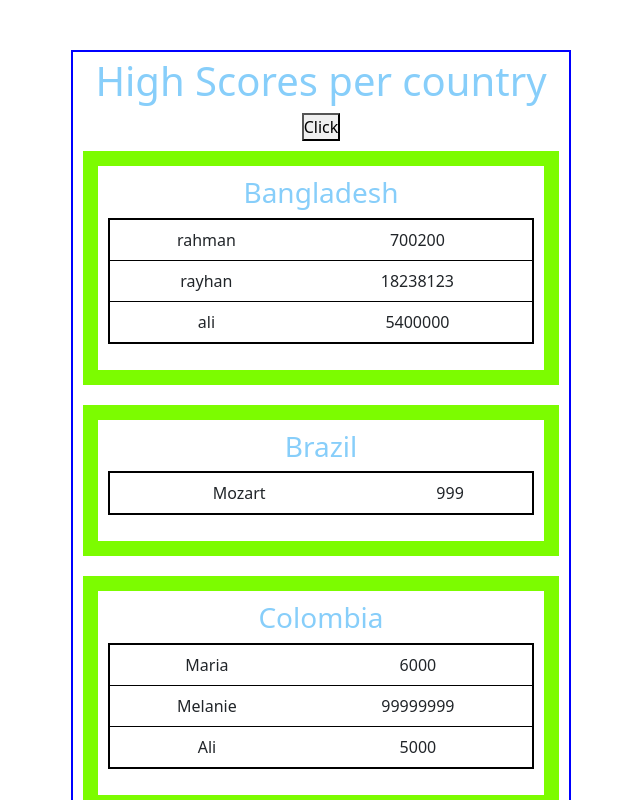
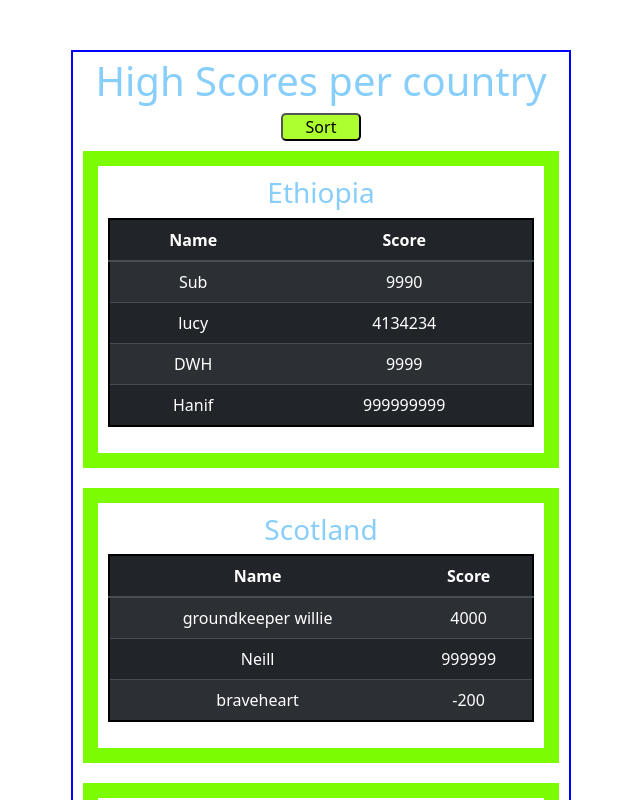
Before and after one commit to Riyaazct/challenge-high-score-tables, a React (Create React App) app: page / in a window 1280 px wide. Shown: the top 800 px of the page, without its empty margins (319-959 px from the left). Built offline with nearby package versions, Linux system fonts and the light colour scheme.

Commit message:
update project

```diff
--- a/public/index.html
+++ b/public/index.html
@@ -3,7 +3,10 @@
   <head>
     <meta charset="utf-8" />
     <link rel="icon" href="%PUBLIC_URL%/favicon.ico" />
-    <meta name="viewport" content="width=device-width, initial-scale=1" />
+    <meta
+      name="viewport"
+      content="width=device-width, initial-scale=1"
+    />
     <meta name="theme-color" content="#000000" />
     <meta
       name="description"
@@ -25,9 +28,17 @@
       Learn how to configure a non-root public URL by running `npm run build`.
     -->
     <title>React App</title>
+    <link
+      rel="stylesheet"
+      href="https://cdn.jsdelivr.net/npm/bootstrap@4.3.1/dist/css/bootstrap.min.css"
+      integrity="sha384-ggOyR0iXCbMQv3Xipma34MD+dH/1fQ784/j6cY/iJTQUOhcWr7x9JvoRxT2MZw1T"
+      crossorigin="anonymous"
+    />
   </head>
   <body>
-    <noscript>You need to enable JavaScript to run this app.</noscript>
+    <noscript
+      >You need to enable JavaScript to run this app.</noscript
+    >
     <div id="root"></div>
     <!--
       This HTML file is a template.
--- a/src/App.css
+++ b/src/App.css
@@ -38,3 +38,9 @@ h3 {
   padding: 10px;
   margin: 10px;
 }
+
+.button {
+  width: 80px;
+  border-radius: 5px;
+  background-color: greenyellow;
+}
--- a/src/HighScoreTable.js
+++ b/src/HighScoreTable.js
@@ -2,44 +2,53 @@ import { useState } from "react";
 import allCountryScores from "./scores";
 
 // sort countries alphabetically
-allCountryScores.sort((a, b) => {
-  let textA = a.name.toLowerCase();
-  let textB = b.name.toLowerCase();
-  return textA < textB ? -1 : textA > textB ? 1 : 0;
-});
+// allCountryScores.sort((a, b) => {
+//   let textA = a.name.toLowerCase();
+//   let textB = b.name.toLowerCase();
+//   return textA < textB ? -1 : textA > textB ? 1 : 0;
+// });
 
 let HighScoreTable = () => {
   const [data, setdata] = useState(allCountryScores);
   const [order, setorder] = useState("ASC");
+  const [row, setrow] = useState();
 
-  let [{ scores }] = data;
+  let [{ name, scores }] = data;
 
-  let arrayOfScores = data.map(({ scores }, i) =>
-    scores.map((p) => p.s)
-  );
-
-  // const sorting = (col) => {
-  //   if (order === "ASC") {
-  //     const sorted = [...data].sort((a, b) => (a < b ? -1 : 1));
-
-  //     setdata(sorted);
-  //     setorder("DSC");
-  //   }
-  //   if (order === "DSC") {
-  //     const sorted = [...data].sort((a, b) => (a > b ? 1 : -1));
-  //     setdata(sorted);
-  //     setorder("ASC");
-  //   }
-  // };
+  const sorting = (col) => {
+    console.log(col);
+    if (order === "ASC") {
+      const sorted = [...data].sort((a, b) =>
+        a[col] > b[col] ? 1 : -1
+      );
+      setdata(sorted);
+      setorder("DSC");
+    }
+    if (order === "DSC") {
+      const sorted = [...data].sort((a, b) =>
+        a[col] < b[col] ? 1 : -1
+      );
+      setdata(sorted);
+      setorder("ASC");
+    }
+  };
 
   return (
     <>
-      <button onClick={() => {}}>Click</button>
+      <button className="button" onClick={() => sorting({ scores })}>
+        Sort
+      </button>
       {data.map(({ name, scores }, index) => {
         return (
           <div className="table-container" key={index}>
             <h3>{name}</h3>
-            <table className="table">
+            <table className="table table-striped table-dark">
+              <thead>
+                <tr>
+                  <th onClick={() => sorting("Name")}>Name</th>
+                  <th onClick={() => sorting("Score")}>Score</th>
+                </tr>
+              </thead>
               <tbody>
                 {scores.map(({ n, s }, i) => (
                   <tr key={i}>
--- a/src/ToggleButton.js
+++ /dev/null
@@ -1,6 +0,0 @@
-const ToggleButton = ({ sort }) => {
-  console.log(sort);
-  return <button onClick={sort}>Click me</button>;
-};
-
-export default ToggleButton;
```
Also changed, not shown: src/ScoreCard.js (deleted, +0 -17 lines), src/Test.js (deleted, +0 -18 lines).
